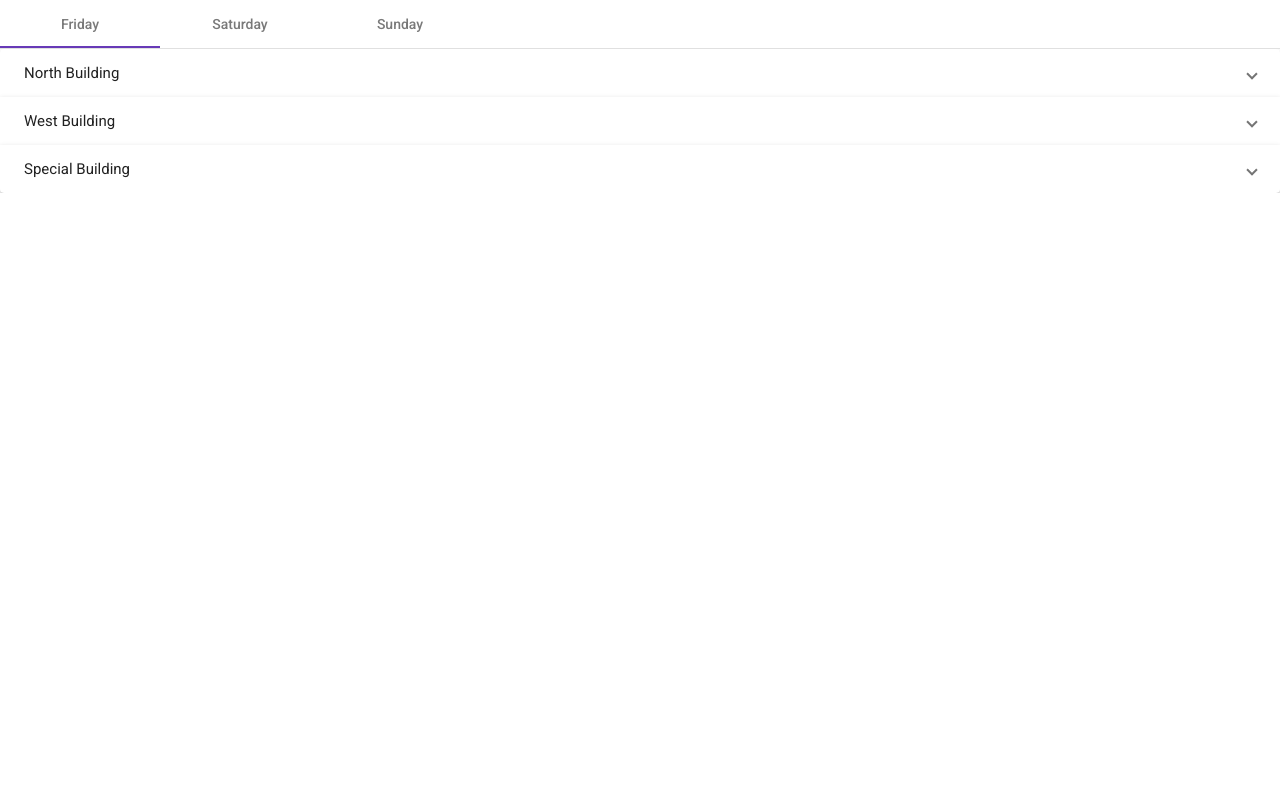
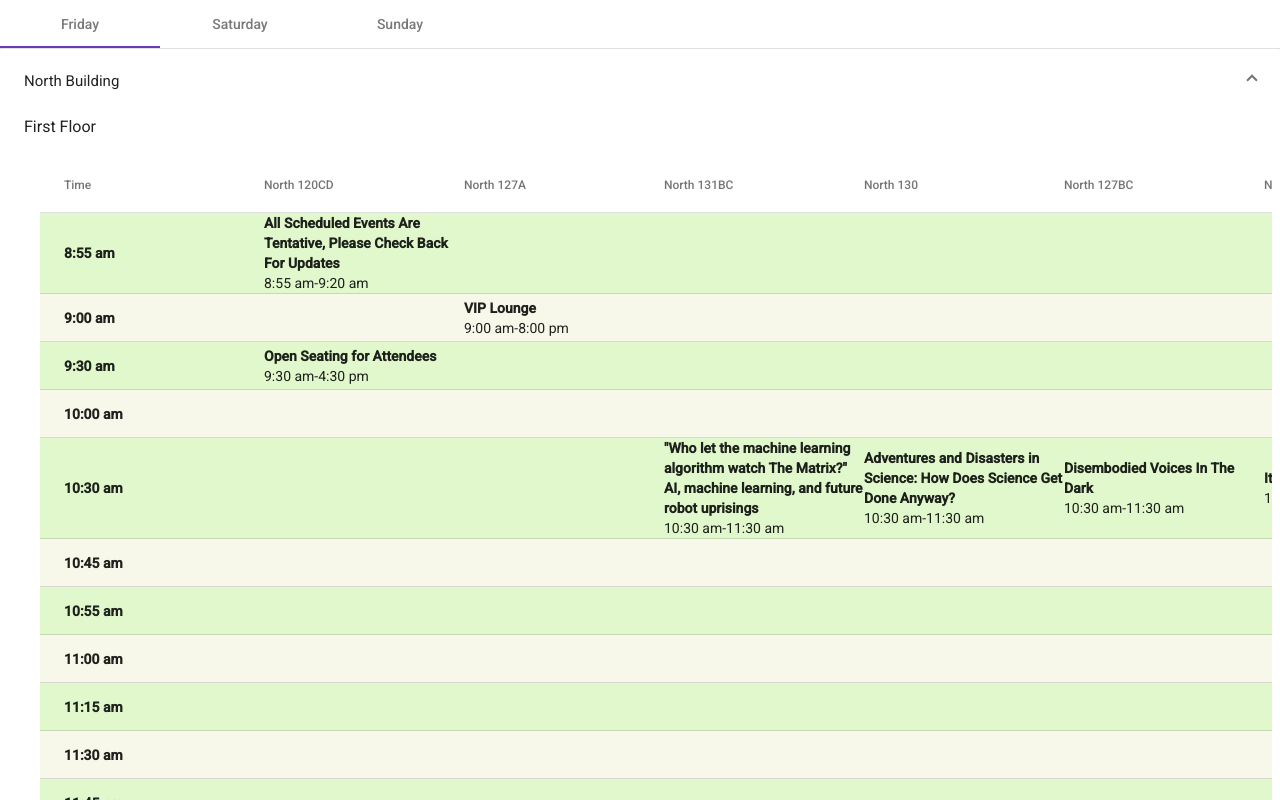
Before and after one commit to thatboramy/thatboramy.github.io, an Angular app: page / in a window 1280 px wide. Both pictures are taken after a click on the button "North Building". Shown: the top 800 px of the page. Built offline with nearby package versions, Linux system fonts and the light colour scheme.

Commit message:
added table

```diff
--- a/src/app/app.component.html
+++ b/src/app/app.component.html
@@ -1,31 +1,30 @@
 <mat-tab-group>
   <mat-tab label="Friday">
     <mat-accordion>
-      <mat-expansion-panel expanded>
+      <mat-expansion-panel>
         <mat-expansion-panel-header>
           <mat-panel-title>North Building </mat-panel-title>
         </mat-expansion-panel-header>
         <h3>First Floor</h3>
         <div class="table-container">
           <div>
+            <table-event-schedule [timeValues]=" timeValues" [venues]="northFirstFloorLocationNoTime"
+              [eventMap]="eventHashMap">
+            </table-event-schedule>
+          </div>
+        </div>
+        <div class="table-container">
+          <div>
 
             <table mat-table [dataSource]="timeValues">
-              <ng-container matColumnDef="time" sticky>
-                <th mat-header-cell *matHeaderCellDef [ngClass]="'w-200'"> Time </th>
-                <td mat-cell *matCellDef="let element" [ngClass]="['w-200', 'text-bold']">
-                  <div class="time-cell">
-                    {{element}}
-                  </div>
-                </td>
-              </ng-container>
-              <ng-container [matColumnDef]="column" *ngFor="let column of northFirstFloorLocationNoTime">
+
+              <ng-container [matColumnDef]="column" *ngFor="let column of northFirstFloorLocation">
                 <th mat-header-cell *matHeaderCellDef [ngClass]="'w-200'">
                   {{ column }}
                 </th>
 
                 <td mat-cell *matCellDef="let element" [ngClass]="'w-200'">
                   <div class="text-bold cell-width">
-
                     {{
                     column === 'time'
                     ? element
@@ -35,7 +34,6 @@
                     }}
                   </div>
                   <div>
-
                     {{
                     column === 'time'
                     ? ''
@@ -55,8 +53,18 @@
           </div>
         </div>
         <h3>Second Floor</h3>
+        <!-- <div class="table-container">
+
           <table mat-table [dataSource]="timeValues">
             <ng-container [matColumnDef]="column" *ngFor="let column of northSecondFloorLocation">
+              <ng-container matColumnDef="time" sticky>
+                <th mat-header-cell *matHeaderCellDef [ngClass]="'w-200'"> Time </th>
+                <td mat-cell *matCellDef="let element" [ngClass]="['w-200', 'text-bold']">
+                  <div class="time-cell">
+                    {{element}}
+                  </div>
+                </td>
+              </ng-container>
               <th mat-header-cell *matHeaderCellDef>{{ column }}</th>
 
               <td mat-cell *matCellDef="let element">
@@ -73,6 +81,8 @@
             <tr mat-header-row *matHeaderRowDef="northSecondFloorLocation"></tr>
             <tr mat-row *matRowDef="let row; columns: northSecondFloorLocation"></tr>
           </table>
+
+        </div> -->
       </mat-expansion-panel>
       <mat-expansion-panel>
         <mat-expansion-panel-header>
--- a/src/app/app.module.ts
+++ b/src/app/app.module.ts
@@ -10,9 +10,11 @@ import { MatTableModule } from '@angular/material/table';
 import { MatTabsModule, } from '@angular/material/tabs';
 
 import { MatCardModule, } from '@angular/material/card';
+import { TableEventScheduleComponent } from './table-event-schedule/table-event-schedule.component';
 @NgModule({
   declarations: [
-    AppComponent
+    AppComponent,
+    TableEventScheduleComponent
   ],
   imports: [
     BrowserModule,
--- /dev/null
+++ b/src/app/table-event-schedule/table-event-schedule.component.html
@@ -0,0 +1,45 @@
+<table mat-table [dataSource]="timeValues">
+
+  <ng-container matColumnDef="time">
+    <th mat-header-cell *matHeaderCellDef [ngClass]="'w-200'">
+      Time
+    </th>
+
+    <td mat-cell *matCellDef="let element" [ngClass]="'w-200'">
+      <div class="text-bold cell-width">
+        {{element}}
+      </div>
+    </td>
+  </ng-container>
+
+  <ng-container [matColumnDef]="column" *ngFor="let column of venues">
+    <th mat-header-cell *matHeaderCellDef [ngClass]="'w-200'">
+      {{ column }}
+    </th>
+
+    <td mat-cell *matCellDef="let element" [ngClass]="'w-200'">
+      <div class="text-bold cell-width">
+        {{
+        column === 'time'
+        ? element
+        : eventHashMap[column][element]
+        ? formatEventText(eventHashMap[column][element])
+        : ''
+        }}
+      </div>
+      <div>
+        {{
+        column === 'time'
+        ? ''
+        : eventHashMap[column][element]
+        ? formatTimeText(eventHashMap[column][element])
+        : ''
+        }}
+      </div>
+    </td>
+  </ng-container>
+
+  <tr mat-header-row *matHeaderRowDef="venueLocationsDisplay; sticky : true">
+  </tr>
+  <tr mat-row *matRowDef="let row; columns: venueLocationsDisplay"></tr>
+</table>
--- /dev/null
+++ b/src/app/table-event-schedule/table-event-schedule.component.scss
@@ -0,0 +1,22 @@
+@import "../app.component.scss";
+.mat-row:nth-child(even) {
+  background-color: rgb(247, 248, 233);
+}
+
+.mat-row:nth-child(odd) {
+  background-color: rgb(224, 248, 204);
+}
+
+.w-200 {
+  width: 200px;
+}
+.w-50 {
+  width: 50px;
+}
+
+.cell-width {
+  width: 200px;
+}
+.time-cell {
+  width: 100px;
+}
--- /dev/null
+++ b/src/app/table-event-schedule/table-event-schedule.component.ts
@@ -0,0 +1,39 @@
+import { Component, Input, OnInit } from '@angular/core';
+
+@Component({
+  selector: 'table-event-schedule',
+  templateUrl: './table-event-schedule.component.html',
+  styleUrls: ['./table-event-schedule.component.scss']
+})
+export class TableEventScheduleComponent implements OnInit {
+  @Input() timeValues: string[] = [];
+  @Input() venues: string[] = [];
+  @Input() eventMap: string[] = [];
+
+  public venueLocationsDisplay: string[] = [];
+  public timeValuesDisplay: string[] = [];
+  public eventHashMap: any = {};
+
+  constructor() { }
+
+  ngOnInit(): void {
+    this.venueLocationsDisplay = ['time', ...this.venues];
+    this.timeValuesDisplay = this.timeValues;
+    this.eventHashMap = this.eventMap;
+  }
+
+  formatEventText(event: any) {
+    if (event === undefined) {
+      return '';
+    } else {
+      return `${event.name}`;
+    }
+  }
+  formatTimeText(event: any) {
+    if (event === undefined) {
+      return '';
+    } else {
+      return `${event.startTime}-${event.endTime}`;
+    }
+  }
+}
```
Also changed, not shown: 1 other file (tests, documents, lock files or other folders). Lines whose indentation alone changed are shown as unchanged.
